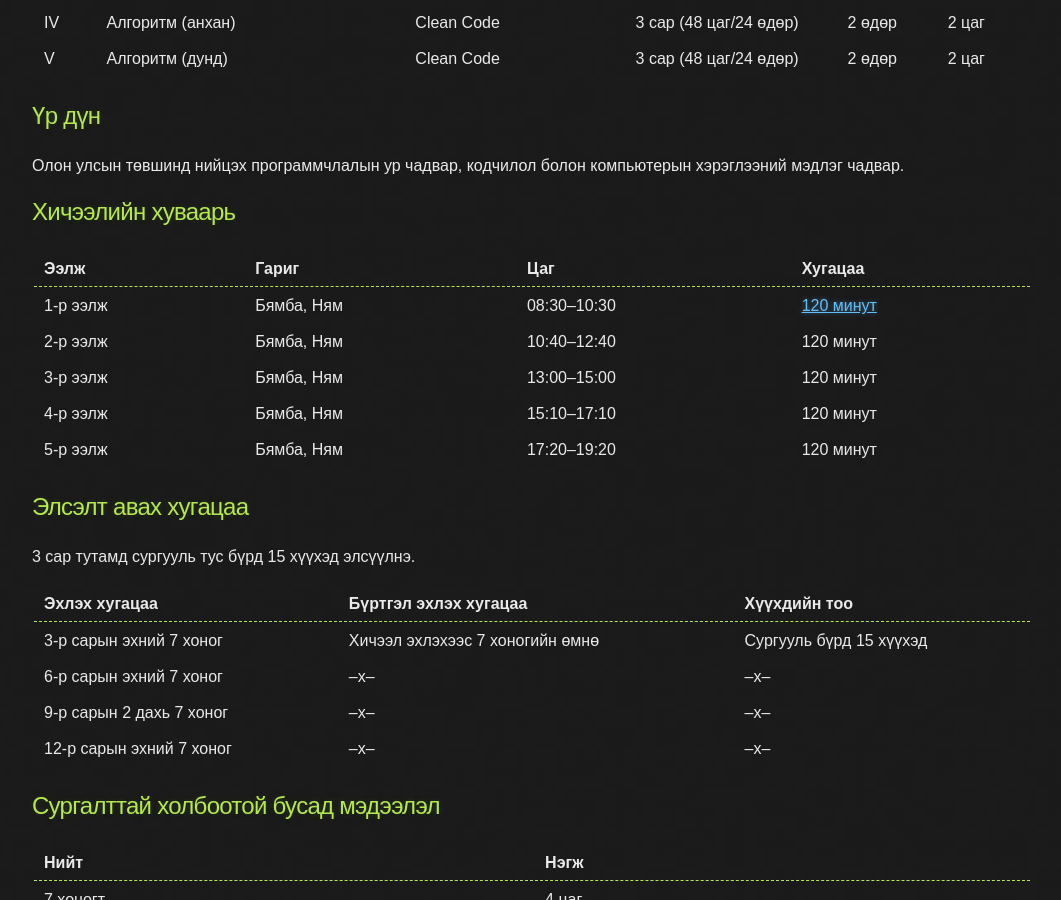
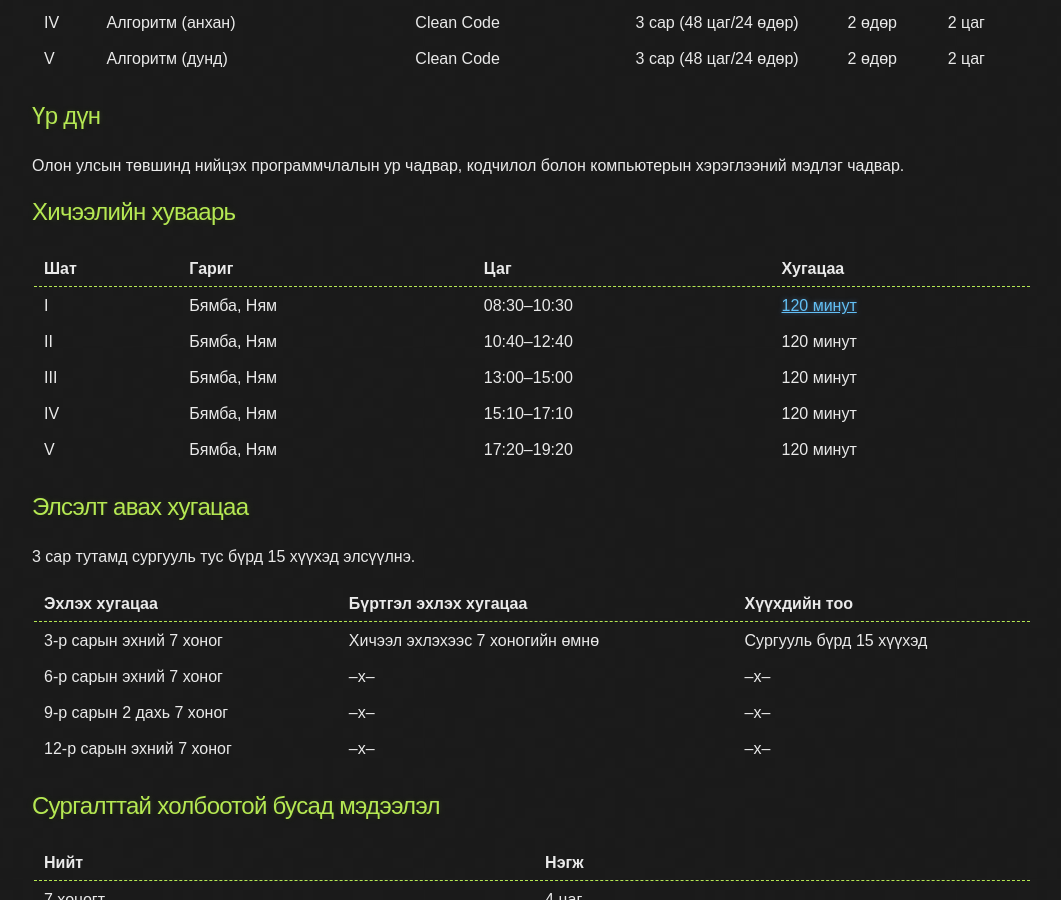
Before and after one commit to ganaatulgaa/corecode, a Jekyll site: the page built from index.md, in a window 1280 px wide and 900 px high, scrolled down 717 px. Shown: the whole window, without its empty margins (108-1169 px from the left). Built offline with Jekyll 4.4.1, drawn with Linux system fonts in a browser that asks for light colours.

Commit message:
Update index.md

```diff
--- a/index.md
+++ b/index.md
@@ -34,15 +34,15 @@
 
 ## Хичээлийн хуваарь
 
-|----------+------------+--------------+-----------------------|
-| Ээлж     | Гариг      |          Цаг | Хугацаа               |
-|----------+------------+--------------+-----------------------|
-| 1-р ээлж | Бямба, Ням | 08:30--10:30 | [120 минут](/faq#120) |
-| 2-р ээлж | Бямба, Ням | 10:40--12:40 | 120 минут             |
-| 3-р ээлж | Бямба, Ням | 13:00--15:00 | 120 минут             |
-| 4-р ээлж | Бямба, Ням | 15:10--17:10 | 120 минут             |
-| 5-р ээлж | Бямба, Ням | 17:20--19:20 | 120 минут             |
-|----------+------------+--------------+-----------------------|
+|-----+------------+--------------+-----------------------|
+| Шат | Гариг      |          Цаг | Хугацаа               |
+|-----+------------+--------------+-----------------------|
+| I   | Бямба, Ням | 08:30--10:30 | [120 минут](/faq#120) |
+| II  | Бямба, Ням | 10:40--12:40 | 120 минут             |
+| III | Бямба, Ням | 13:00--15:00 | 120 минут             |
+| IV  | Бямба, Ням | 15:10--17:10 | 120 минут             |
+| V   | Бямба, Ням | 17:20--19:20 | 120 минут             |
+|-----+------------+--------------+-----------------------|
 
 ## Элсэлт авах хугацаа
 
```
